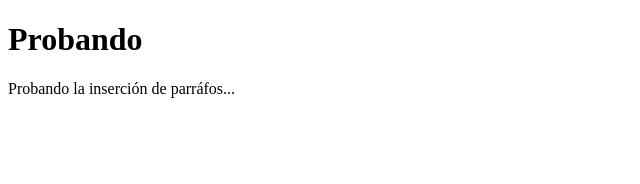
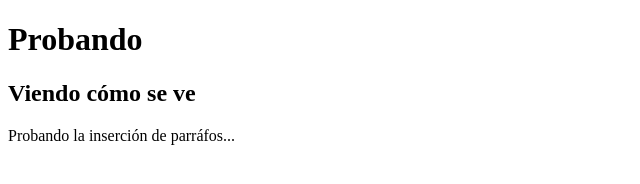
Before and after one commit to LosHerederosDeRosas/LosHerederosDeRosas.github.io, a plain HTML site: page index.html in a window 1280 px wide. Shown: the whole page, without its empty margins (0-640 px from the left). Drawn offline with Linux system fonts and the light colour scheme.

Commit message:
index.html

```diff
--- a/index.html
+++ b/index.html
@@ -5,6 +5,7 @@
 	</head>
 	<body>
 		<h1>Probando</h1>
+		<h2>Viendo cómo se ve</h2>
 		<p>Probando la inserción de parráfos...</p>
 	</body>
 </html>
```
